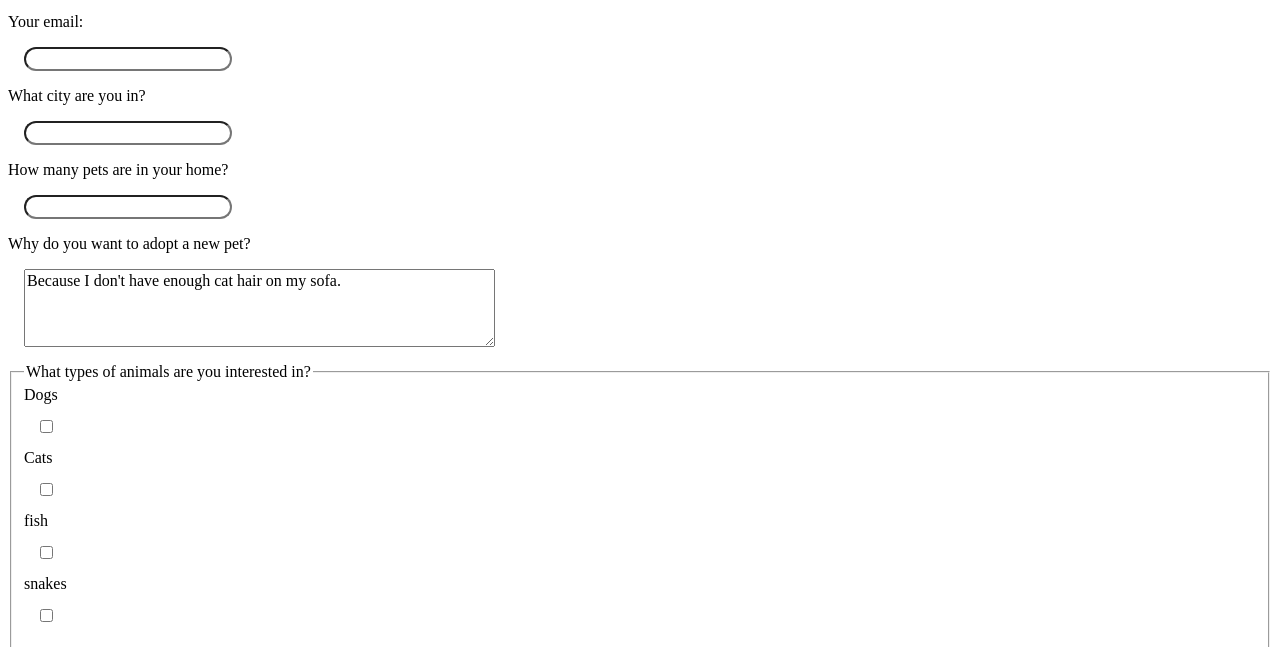
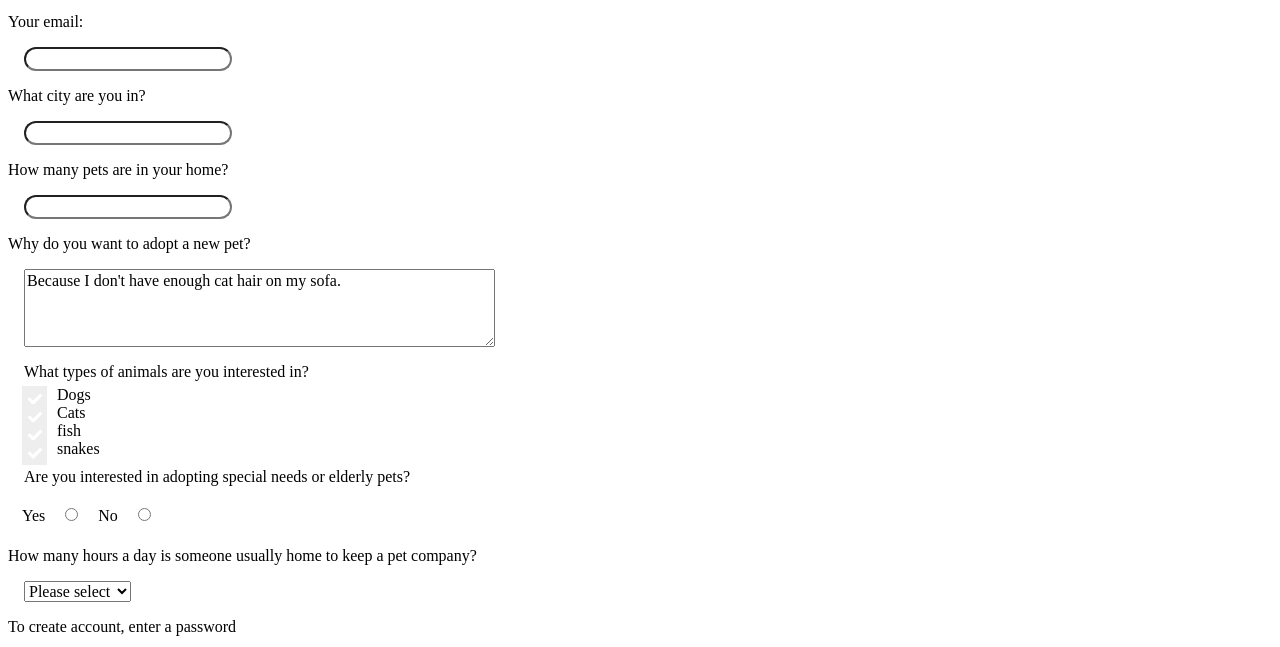
Before and after one commit to GITlamaria/html100, a plain HTML site: page web-forms/index.html in a window 1280 px wide. Shown: the part 141-788 px from the top of the page. Drawn offline with Linux system fonts and the light colour scheme.

Commit message:
completed styles page for index html web form

```diff
--- a/styles.css
+++ b/styles.css
@@ -18,3 +18,78 @@ input[type=password]:focus {
 input {
   border-radius: 15px;
 }
+
+fieldset {
+  border: none;
+}
+
+fieldset input {
+  display: inline;
+}
+
+/*hide default browser checkboxes*/
+.checkbox input {
+  position: absolute;
+  opacity: 0;
+  curser: pointer;
+  height: 0;
+  width: 0;
+}
+
+/*customize the labels, below tells browser to treat the labels as buttons instead of text*/
+.checkbox label {
+  display: block;
+  position: relative;
+  padding-left: 35px;
+  margin-top; 12px;
+  cursor: pointer;
+  -webkit-user-select: none;
+  -moz-user-select: none;
+  -ms-user-select: none;
+  user-select: none;
+}
+
+/*create a custom checkbox */
+.checkmark {
+  position: absolute;
+  top: 0;
+  left: 0;
+  height: 25px;
+  width: 25px;
+  background-color: #eee;
+}
+
+/*on mouse-over, add a grey background color */
+.checkbox label:hover input ~ .checkmark {
+  background-color: #ccc;
+}
+
+/*when checkbox gets checked, add blue background*/
+.checkbox input:checked ~ .checkmark {
+  background-color: #2196F3;
+}
+
+/* Create the checkmark/indicator (hidden when not checked) */
+.checkmark:after {
+  content: "";
+  position: absolute;
+  display: none;
+}
+
+/*show the checkmark when checked */
+.checkmark:after {
+  display: block;
+}
+
+/* style the checkmark/indicator*/
+.checkbox .checkmark:after {
+  left: 9px;
+  top: 5px;
+  width: 5px;
+  height: 10px;
+  border: solid white;
+  border-width: 0px 3px 3px 0px;
+  -webkit-transform: rotate(45deg);
+  -ms-transform: rotate(45deg);
+  transform: rotate(45deg);
+}
--- a/web-forms/index.html
+++ b/web-forms/index.html
@@ -27,19 +27,23 @@
       <label>Why do you want to adopt a new pet?
         <textarea name="applicationReason" rows="4" cols="50">Because I don't have enough cat hair on my sofa.</textarea>
       </label>
-      <fieldset>
+      <fieldset class="checkbox">
         <legend>What types of animals are you interested in?</legend>
         <label>Dogs
           <input type="checkbox" name="species" value="dogs">
+          <span class="checkmark"></span>
         </label>
         <label>Cats
           <input type="checkbox" name="species" value="cats">
+          <span class="checkmark"></span>
         </label>
         <label>fish
           <input type="checkbox" name="species" value="fish">
+          <span class="checkmark"></span>
         </label>
         <label>snakes
           <input type="checkbox" name="species" value="snakes">
+          <span class="checkmark"></span>
         </label>
       </fieldset>
       <fieldset>
```
Also changed, not shown: web-forms/styles.css (deleted).
